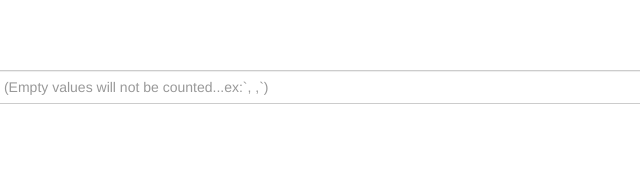
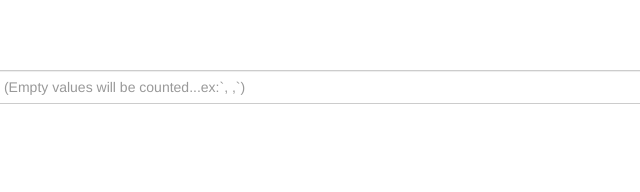
Before and after one commit to bradriese77/module1-solution, a plain HTML site: page index.html in a window 1280 px wide. Shown: the full height of the page, 430-1070 px from the left. Drawn offline with Linux system fonts and the light colour scheme.

Commit message:
fixed typo

```diff
--- a/index.html
+++ b/index.html
@@ -16,7 +16,7 @@
 
          <div class="form-group">
              <input id="lunch-menu" type="text"
-             placeholder="list comma separated dishes you usually have for lunch. (Empty values will not be counted...ex:`, ,`)"
+             placeholder="list comma separated dishes you usually have for lunch. (Empty values will be counted...ex:`, ,`)"
              class="form-control" ng-model="lunchmenu" >
 
          </div>
```
